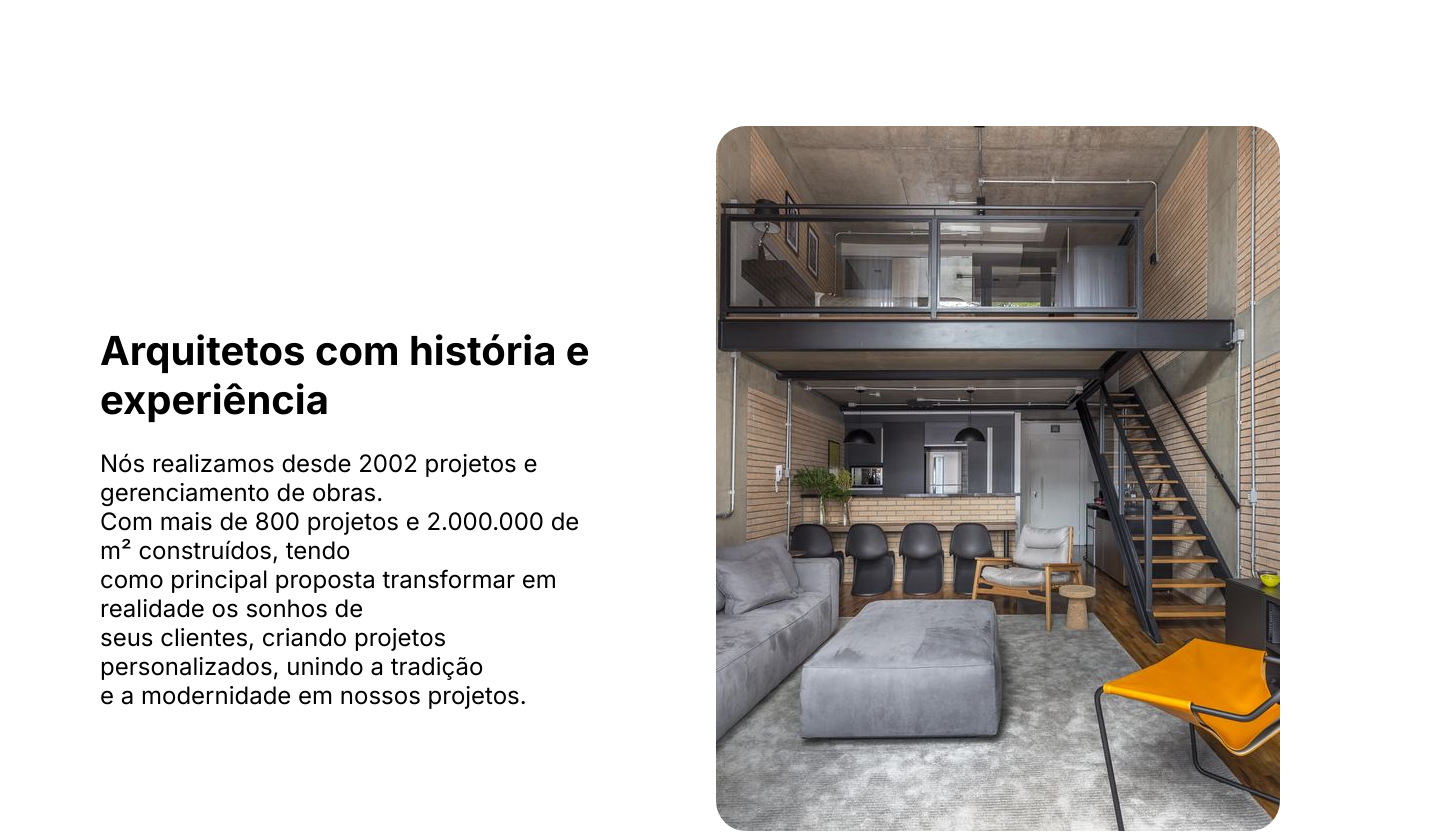
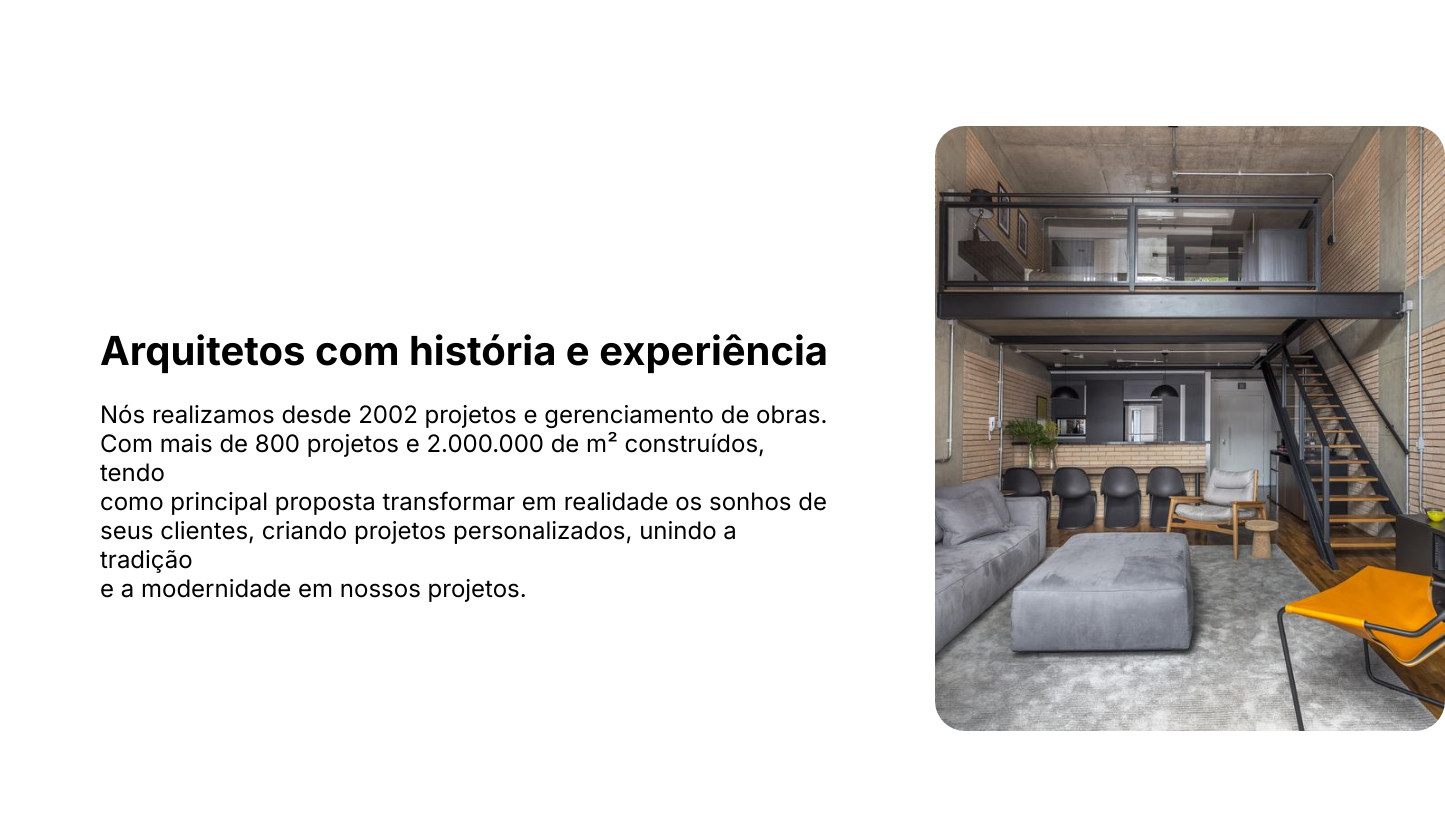
Before and after one commit to guilhermeDias13/desafio-1-teste2, a plain HTML site: page index.html in a window 1280 px wide. Shown: the part 700-1533 px from the top of the page, 1445 px wide, since content can reach past the window. Drawn offline with Linux system fonts and the light colour scheme; a script that the page names is missing.

Commit message:
desafio-landing-page

```diff
--- a/index.html
+++ b/index.html
@@ -51,19 +51,18 @@
 
      <!--informação-->
 
-   <div class="information">
+   <div id="information">
 
-       <div text>
+       <div>
+           <h3 id="info">Arquitetos com história e experiência</h3>
 
-           <h3 class="info">Arquitetos com história e experiência</h3>
-
-           <p class="textgraphy">
+           <p id="textgraphy">
             Nós realizamos desde 2002 projetos e gerenciamento de obras. <br> Com mais de 800 projetos e 2.000.000 de m² construídos, tendo <br> como principal proposta transformar em realidade os sonhos de <br> seus clientes, criando projetos personalizados, unindo a tradição <br> e a modernidade em nossos projetos.
             </p>
 
       </div>
 
-       <div class="img">
+       <div>
 
          <img id="img-1" src="./img/img-1.png" alt="">
 
--- a/style.css
+++ b/style.css
@@ -33,6 +33,7 @@
 
 
 .graphy{
+    background-color: #f9f9f9;
     Height:229px;
    display: grid;
    grid-auto-flow: column;
@@ -54,33 +55,34 @@
     font-size: 40px;
  }
 
- .information{
+ #information{
     display: grid;
     display: flex;
     margin-top: 150px;
  }
 
- .info{
+ #info{
     font-size: 40px;
   margin-top: 200px;
   margin-left: 100px;
 }
 
-.textgraphy{
+#textgraphy{
+    width: 735px;
+    height: 161px;
+    top: 1003px;
+    left: 77px;
     font-size: 24px;
-  margin-top: 25px;
-  margin-left: 100px;
-
-}
-
-.img{
-    margin-left: 100px;
-    margin-bottom: 100px;
+   margin-top: 25px;
+   margin-left: 100px;
 }
 
 #img-1{
-    border-radius: 30px;
-
+    width: 510px;
+  height: 605px;
+  border-radius: 30px;
+  margin-left: 100px;
+  margin-bottom: 100px;
 }
 
 
```
